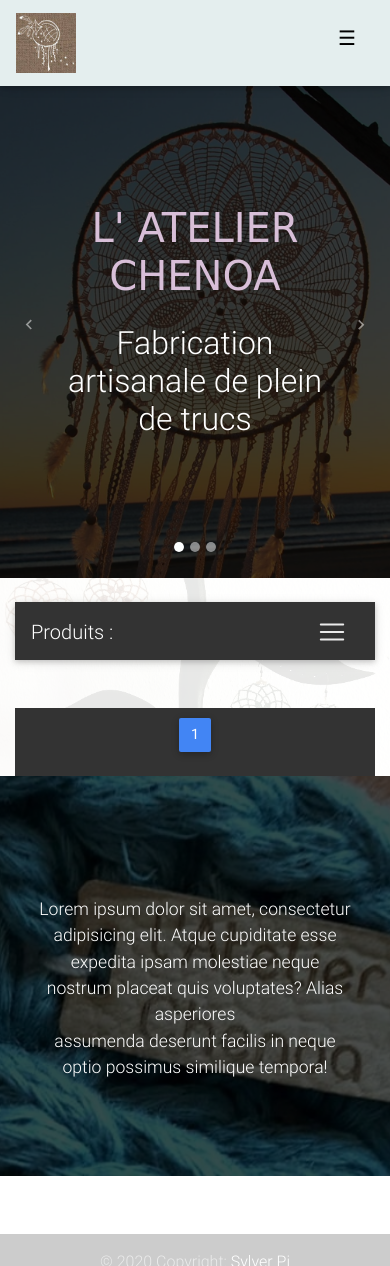
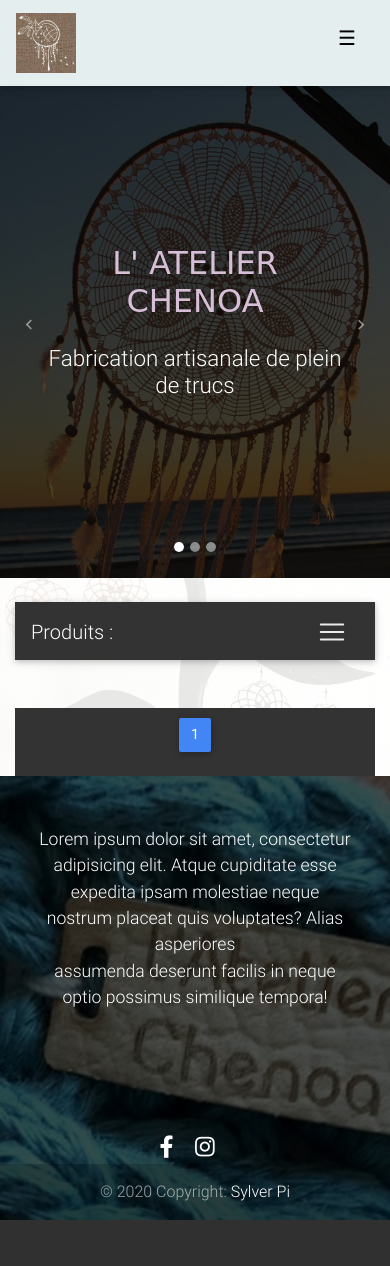
Before and after one commit to sylpi10/myShop, a Django app: page / in a window 390 px wide. After the commit the page ends 1220 px from the top, so only its background shows below. Run offline with Django 3.2, Linux system fonts and the light colour scheme; data that the repository does not hold is empty; some libraries are stand-ins or nearby versions; some web fonts are replaced.

Commit message:
update responsive on home & cart-detail

```diff
--- a/cart/templates/cart/detail.html
+++ b/cart/templates/cart/detail.html
@@ -31,7 +31,7 @@
                 <th>
                     <a href="{{ product.get_absolute_url }}">
                         <img src="{% if product.image %}{{ product.image.url }}
-                        {% else %}{% static 'img/no_image.png' %}{% endif %}" width="360">
+                        {% else %}{% static 'img/no_image.png' %}{% endif %}" width="360" alt="Product image">
                     </a>
                 </th>
 
--- a/shop/static/css/base.css
+++ b/shop/static/css/base.css
@@ -21,6 +21,19 @@ h1{
     color: #D8BFD8;
     font-family: 'Fredericka the Great', cursive;
 }
+.fadeIn>h1{
+    font-size: 3.6rem;
+}
+@media screen and (max-width: 520px) {
+    .fadeIn>h1{
+        font-size: 2rem;
+    }
+    .fadeIn>h2{
+        font-size: 1.4rem;
+    }
+
+}
+
 .carousel {
       height: 60vh !important;
     }
@@ -69,7 +82,7 @@ main>.main-wrapper{
     color: #333 !important;
 }
 
-/* product detail*/
+/* PRODUCT DETAIL*/
 .product-detail>.container>h1{
     color: #333;
 }
@@ -81,7 +94,7 @@ main>.main-wrapper{
     width: 200px;
 }
 
-/* cart detail*/
+/* CART DETAIL*/
 
 .detail-wrapper{
     width: 70%;
@@ -158,9 +171,14 @@ table>tbody>tr>td:nth-child(even){
 }
 
 @media screen and (max-width: 620px) {
+   .detail-wrapper{
+        width: 94%;
+    }
 
-   .detail-wrapper{
-        width: 90%;
+}
+@media screen and (max-width: 440px) {
+   tbody>tr>th>a>img{
+        width: 300px;
     }
 }
 
@@ -205,17 +223,15 @@ table>tfoot>tr>td{
 footer{
      background: url('../../static/img/chenoa2.jpg') no-repeat center;
      background-size: cover;
-     height: 400px;
 }
 .footer-wrapper{
-    height: 400px;
      background-color: rgba(0,0,0,.7);
       display: flex;
      flex-direction:column;
      justify-content: space-between;
 }
 .footer-wrapper>.about{
-    margin-top: 80px;
+    margin-top: 60px;
     font-size: 1.1rem;
 }
 .footer-wrapper>.social-links{
@@ -223,6 +239,13 @@ footer{
 }
 .footer-wrapper>.social-links>a:hover{
     color: rgb(33, 150, 243);
+}
+@media screen and (max-width: 520px) {
+  .footer-wrapper>.about{
+    font-size: 1.1rem;
+    margin-top: 10px;
+  }
+
 }
 
 /* create command */
--- a/shop/templates/shop/product/detail.html
+++ b/shop/templates/shop/product/detail.html
@@ -21,7 +21,7 @@
         <!--Grid column-->
         <div class="col-md-6 mb-4">
 
-          <img src="{% if product.image %}{{ product.image.url }}{% else %} {% static 'img/no_image.png'%}{% endif %}" class="img-fluid" alt="">
+          <img src="{% if product.image %}{{ product.image.url }}{% else %} {% static 'img/no_image.png'%}{% endif %}" class="img-fluid" alt="Product image">
 
         </div>
         <!--Grid column-->
```
